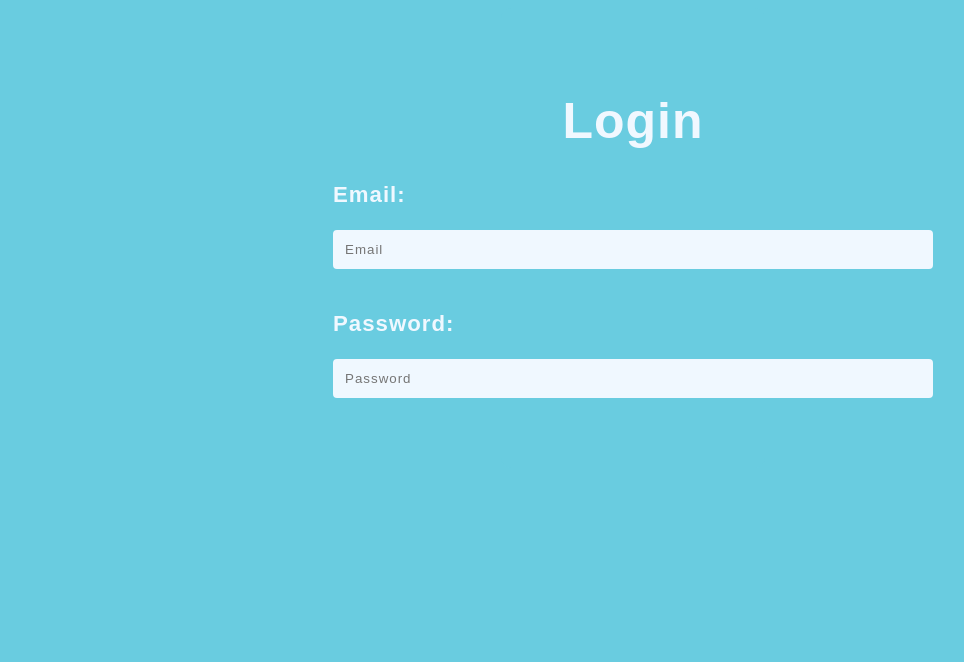
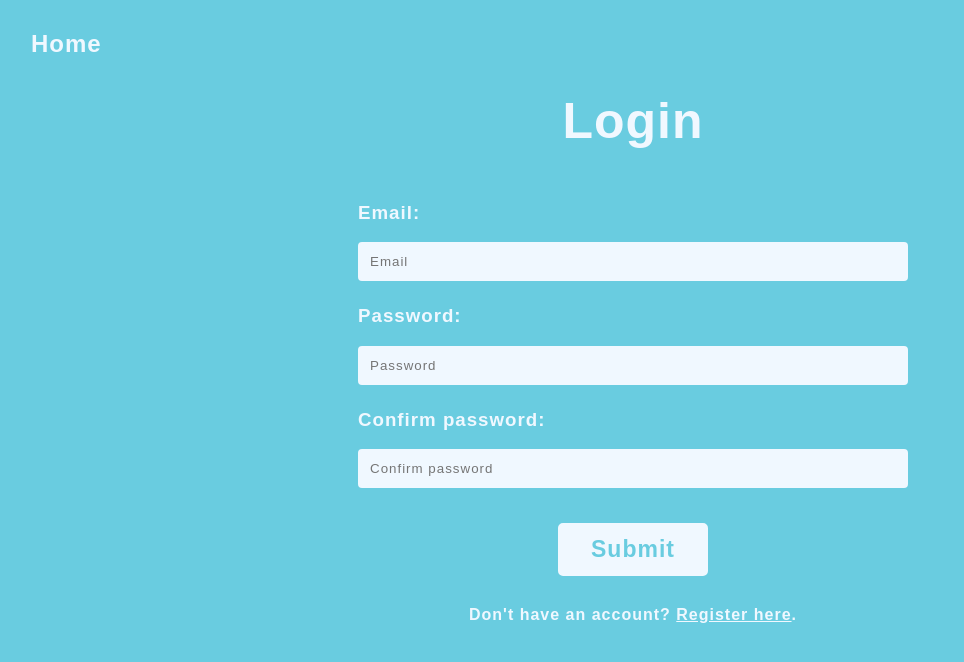
Before and after one commit to cheesebricked/dress-for-the-day, a React (Vite) app in the folder frontend/: page /login in a window 1280 px wide. Shown: the top 662 px of the page, without its empty margins (7-971 px from the left). Built offline with nearby package versions, Linux system fonts and the light colour scheme; no server answers.

Commit message:
Added frontend for login page
Added the confirmed password in login route in routes.py, for password confirmation

Moved login/profile thing to home folder in frontend

```diff
--- a/frontend/src/App.jsx
+++ b/frontend/src/App.jsx
@@ -1,7 +1,7 @@
 import Weather from "./home/Weather"
 import SelectorMenu from "./home/SelectorMenu"
 import ShowMore from "./home/ShowMore"
-import LoginOrUser from "./login-register-profile/LoginOrUser"
+import LoginOrUser from "./home/LoginOrUser"
 import Login from "./login-register-profile/Login"
 import Register from "./login-register-profile/Register"
 import Profile from "./login-register-profile/Profile"
--- a/frontend/src/login-register-profile/Login.jsx
+++ b/frontend/src/login-register-profile/Login.jsx
@@ -1,24 +1,32 @@
 import { useState } from "react";
+import { Link } from "react-router-dom"
 
 
 export default function Login() {
     // logreg = login + register
     const [email, setEmail] = useState('')
     const [password, setPassword] = useState('')
+    const [confirmPass, setConfirmPass] = useState('')
 
 
     const handleSubmit = (e) => {
         e.preventDefault();
+        console.log({email, password, confirmPass})
     }
 
     return (
         <>
+            <h2 className="home-button">
+                <Link to="/">
+                    Home
+                </Link>
+            </h2>
             <div className="logreg-box">
                 <h1>Login</h1>
                 <form onSubmit={handleSubmit}>
                     <label className="form-label" htmlFor="email"><h3>Email: </h3></label>
                     <input className="input-bar"
-                    type="text"
+                        type="email"
                         required
                         value={email}
                         placeholder="Email"
@@ -34,6 +42,22 @@ export default function Login() {
                         id="password"
                         onChange={(e) => setPassword(e.target.value)}
                     />
+                    <label className="form-label" htmlFor="confirm-password"><h3>Confirm password:  </h3></label>
+                    <input className="input-bar"
+                        type="password"
+                        required
+                        value={confirmPass}
+                        placeholder="Confirm password"
+                        id="confirm-password"
+                        onChange={(e) => setConfirmPass(e.target.value)}
+                    />
+                    <br />
+                    <button className="submit-creds" type="submit"><h2>Submit</h2></button>
+                    <h4 className="register-link">Don't have an account?&nbsp;
+                        <span>
+                            <Link to="/register">Register here</Link>
+                        </span>.
+                    </h4>
                 </form>
             </div>
         </>
--- a/frontend/src/style.css
+++ b/frontend/src/style.css
@@ -168,40 +168,112 @@ select {
     color: rgb(105, 204, 224);
     font-size: 30px;
     padding: 7.7px;
+    transition: font-size 0.2s;
 }
+
+.show-more h2:hover {
+    font-size: 32px;
+    padding: 6.7px;
+    transition: font-size 0.2s;
+}
+
 
 /* LOGIN / REGISTER PAGE */
 /* logreg = login + register */
 
 
 .logreg-box {
-    margin: 0px 500px;
-    border-radius: 10px;
+    margin: 0px;
     display: flex;
     flex-direction: column;
     align-items: center;
     justify-content: center;
-    padding: 50px;
 }
 
 .logreg-box > h1 {
     font-size: 50px;
-    margin-bottom: 10px;
 }
 
 .input-bar {
-    width: 600px;
+    width: 550px;
     background-color: aliceblue;
     padding: 10px;
     border: 2px solid aliceblue;
     border-radius: 4px;
-    margin-bottom: 20px;
+    margin-bottom: 5px;
     color: black;
 }
 
 .form-label {
     margin: 0px;
-    font-size: 19px;
+    font-size: 16px;
+}
+
+.home-button {
+    display: flex;
+    justify-content: flex-start;
+    align-items: center;
+    margin: 0;
+    margin-top: 30px;
+    margin-left: 30px;
+    cursor: pointer;
+    transition-timing-function: ease-out;
+    transition: font-size 0.2s;
+}
+
+.home-button > a {
+    text-decoration: none;
+}
+
+.home-button:hover {
+    transition-timing-function: ease-out;
+    transition: font-size 0.2s;
+    font-size: 1.7em;
+}
+
+.submit-creds {
+    margin-left: auto;
+    margin-right: auto;
+    width: 150px;
+    display: flex;
+    align-items: center;
+    justify-content: center;
+    background-color: aliceblue;
+    border: 2px solid aliceblue;
+    border-radius: 5px;
+    margin-top: 30px;
+    cursor: pointer;
+}
+
+.submit-creds > h2 {
+    background-color: aliceblue;
+    color: var(--site-blue);
+    font-size: 23px;
+    margin: 10px;
+    transition: font-size 0.2s;
+}
+
+.submit-creds > h2:hover {
+    font-size: 25px;
+    transition: font-size 0.2s;
+}
+
+.register-link {
+    margin-top: 30px;
+    margin-left: auto;
+    margin-right: auto;
+    display: flex;
+    align-items: center;
+    justify-content: center;
+}
+
+.register-link > span {
+    transition: font-size 0.2s;
+}
+
+.register-link > span:hover {
+    font-size: 18px;
+    transition: font-size 0.2s;
 }
 
 
```
Also changed, not shown: frontend/src/home/LoginOrUser.jsx (renamed from frontend/src/login-register-profile/LoginOrUser.jsx), 1 other file (tests, documents, lock files or other folders). Lines whose indentation alone changed are shown as unchanged.
